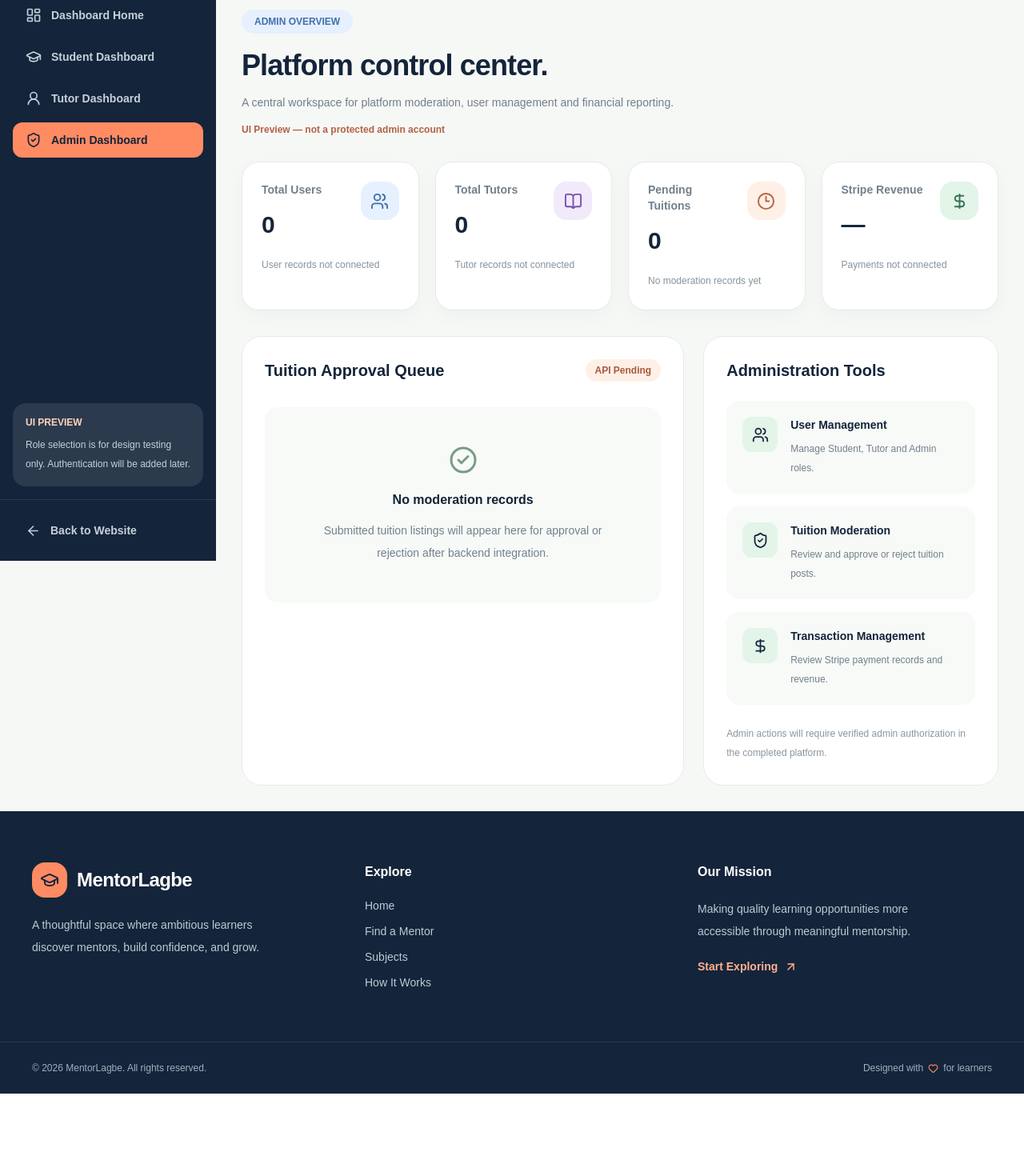
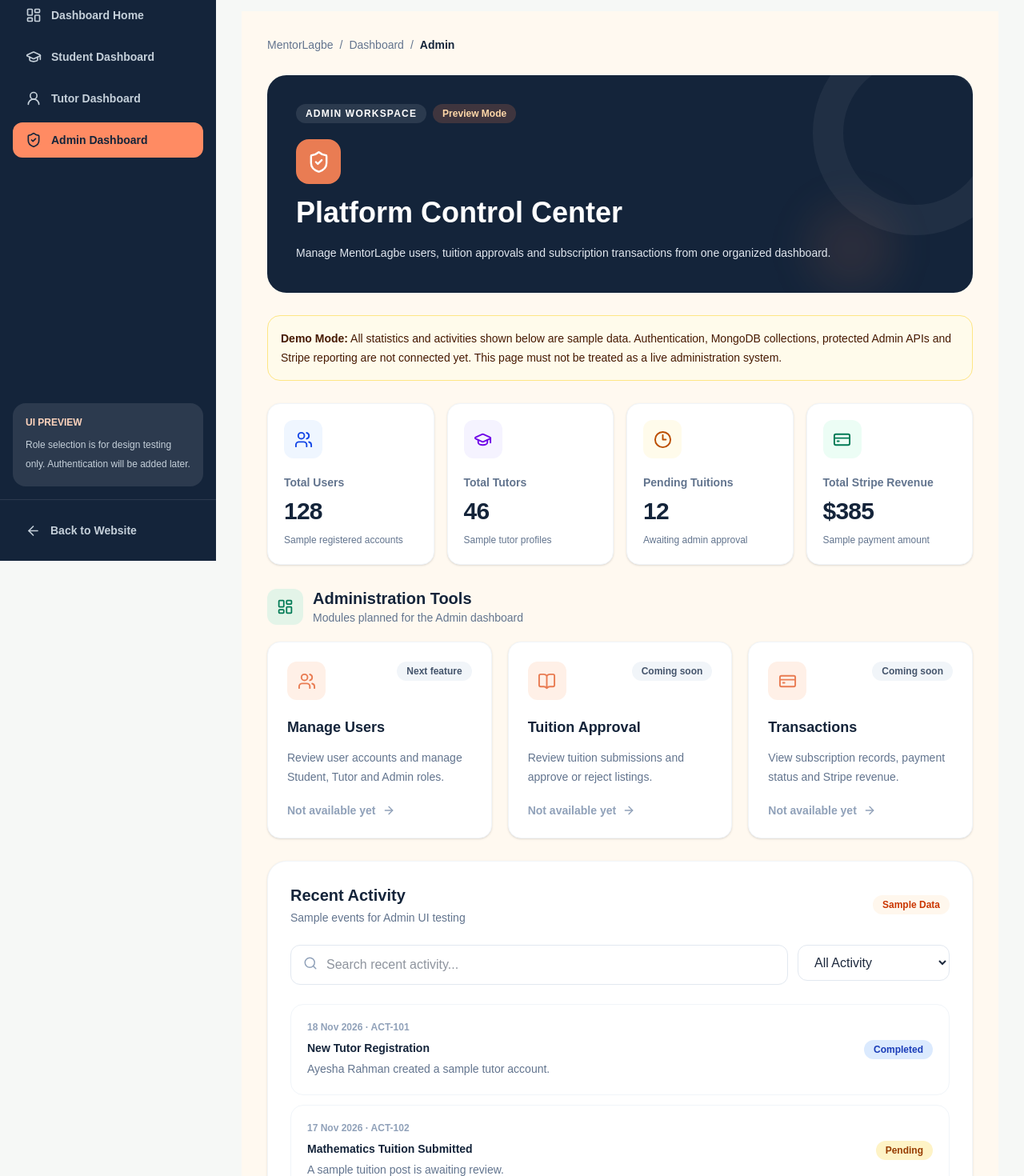
Before and after one commit to MahbubaNimmi15/mentorlagbe-client, a Next.js app: page /dashboard/admin in a window 1280 px wide. Shown: the part 180-1650 px from the top of the page at 80% size. Before the commit the page ends 1547 px from the top, so only its background shows below. Built offline with nearby package versions, Linux system fonts and the light colour scheme.

Commit message:
feat: build admin dashboard overview UI

```diff
--- a/src/app/dashboard/admin/page.tsx
+++ b/src/app/dashboard/admin/page.tsx
@@ -1,160 +1,422 @@
 
+"use client";
+
+import { useMemo, useState } from "react";
+import Link from "next/link";
 import {
+  ArrowRight,
   BookOpen,
   CheckCircle2,
   Clock3,
-  DollarSign,
+  CreditCard,
+  GraduationCap,
+  LayoutDashboard,
+  Search,
   ShieldCheck,
   Users,
 } from "lucide-react";
 
-import { StatCard } from "@/components/dashboard/stat-card";
+type ActivityType = "user" | "tuition" | "payment";
+type ActivityStatus = "Pending" | "Approved" | "Completed";
 
-const features = [
+type Activity = {
+  id: string;
+  title: string;
+  description: string;
+  type: ActivityType;
+  status: ActivityStatus;
+  date: string;
+};
+
+const demoStats = [
   {
-    title: "User Management",
-    description:
-      "Manage Student, Tutor and Admin roles.",
+    label: "Total Users",
+    value: "128",
+    detail: "Sample registered accounts",
     icon: Users,
+    tone: "bg-blue-50 text-blue-700",
   },
   {
-    title: "Tuition Moderation",
-    description:
-      "Review and approve or reject tuition posts.",
-    icon: ShieldCheck,
+    label: "Total Tutors",
+    value: "46",
+    detail: "Sample tutor profiles",
+    icon: GraduationCap,
+    tone: "bg-violet-50 text-violet-700",
   },
   {
-    title: "Transaction Management",
-    description:
-      "Review Stripe payment records and revenue.",
-    icon: DollarSign,
+    label: "Pending Tuitions",
+    value: "12",
+    detail: "Awaiting admin approval",
+    icon: Clock3,
+    tone: "bg-amber-50 text-amber-700",
+  },
+  {
+    label: "Total Stripe Revenue",
+    value: "$385",
+    detail: "Sample payment amount",
+    icon: CreditCard,
+    tone: "bg-emerald-50 text-emerald-700",
   },
 ];
 
+const adminTools = [
+  {
+    title: "Manage Users",
+    description:
+      "Review user accounts and manage Student, Tutor and Admin roles.",
+    icon: Users,
+    href: "/dashboard/admin/users",
+    note: "Next feature",
+  },
+  {
+    title: "Tuition Approval",
+    description:
+      "Review tuition submissions and approve or reject listings.",
+    icon: BookOpen,
+    href: "/dashboard/admin/tuitions",
+    note: "Coming soon",
+  },
+  {
+    title: "Transactions",
+    description:
+      "View subscription records, payment status and Stripe revenue.",
+    icon: CreditCard,
+    href: "/dashboard/admin/transactions",
+    note: "Coming soon",
+  },
+];
+
+const demoActivities: Activity[] = [
+  {
+    id: "ACT-101",
+    title: "New Tutor Registration",
+    description: "Ayesha Rahman created a sample tutor account.",
+    type: "user",
+    status: "Completed",
+    date: "18 Nov 2026",
+  },
+  {
+    id: "ACT-102",
+    title: "Mathematics Tuition Submitted",
+    description: "A sample tuition post is awaiting review.",
+    type: "tuition",
+    status: "Pending",
+    date: "17 Nov 2026",
+  },
+  {
+    id: "ACT-103",
+    title: "English Tuition Approved",
+    description: "A sample tuition listing was approved.",
+    type: "tuition",
+    status: "Approved",
+    date: "16 Nov 2026",
+  },
+  {
+    id: "ACT-104",
+    title: "Tutor Pro Subscription",
+    description: "A sample Stripe transaction was recorded.",
+    type: "payment",
+    status: "Completed",
+    date: "15 Nov 2026",
+  },
+];
+
+const statusColors: Record<ActivityStatus, string> = {
+  Pending: "bg-amber-100 text-amber-800",
+  Approved: "bg-emerald-100 text-emerald-800",
+  Completed: "bg-blue-100 text-blue-800",
+};
+
 export default function AdminDashboardPage() {
+  const [search, setSearch] = useState("");
+  const [typeFilter, setTypeFilter] = useState("all");
+
+  const filteredActivities = useMemo(() => {
+    const query = search.toLowerCase().trim();
+
+    return demoActivities.filter((activity) => {
+      const matchesQuery = [
+        activity.title,
+        activity.description,
+        activity.id,
+      ]
+        .join(" ")
+        .toLowerCase()
+        .includes(query);
+
+      const matchesType =
+        typeFilter === "all" || activity.type === typeFilter;
+
+      return matchesQuery && matchesType;
+    });
+  }, [search, typeFilter]);
+
   return (
-    <div className="space-y-8">
-      <div>
-        <span className="rounded-full bg-[#e7f0ff] px-4 py-2 text-xs font-bold text-[#4270ac]">
-          ADMIN OVERVIEW
-        </span>
+    <main className="min-h-screen bg-[#fff9f0] px-4 py-8 sm:px-6 lg:px-8">
+      <div className="mx-auto max-w-7xl space-y-7">
+        {/* Breadcrumb */}
+        <nav
+          aria-label="Breadcrumb"
+          className="flex flex-wrap items-center gap-2 text-sm text-slate-500"
+        >
+          <Link href="/" className="hover:text-[#e97c53]">
+            MentorLagbe
+          </Link>
+          <span>/</span>
+          <Link
+            href="/dashboard"
+            className="hover:text-[#e97c53]"
+          >
+            Dashboard
+          </Link>
+          <span>/</span>
+          <span className="font-bold text-[#14243a]">
+            Admin
+          </span>
+        </nav>
 
-        <h1 className="mt-6 text-3xl font-extrabold tracking-tight md:text-4xl">
-          Platform control center.
-        </h1>
+        {/* Welcome */}
+        <section className="relative overflow-hidden rounded-3xl bg-[#14243a] p-6 text-white sm:p-9">
+          <div className="relative z-10 max-w-2xl">
+            <div className="mb-5 flex flex-wrap gap-2">
+              <span className="rounded-full bg-white/10 px-3 py-1 text-xs font-bold uppercase tracking-widest text-white">
+                Admin Workspace
+              </span>
 
-        <p className="mt-3 text-sm leading-7 text-[#71808c]">
-          A central workspace for platform moderation,
-          user management and financial reporting.
-        </p>
+              <span className="rounded-full bg-[#e97c53]/20 px-3 py-1 text-xs font-semibold text-orange-200">
+                Preview Mode
+              </span>
+            </div>
 
-        <p className="mt-3 text-xs font-bold text-[#b36145]">
-          UI Preview — not a protected admin account
-        </p>
-      </div>
+            <div className="mb-4 flex h-14 w-14 items-center justify-center rounded-2xl bg-[#e97c53]">
+              <ShieldCheck size={29} />
+            </div>
 
-      <div className="grid gap-5 sm:grid-cols-2 xl:grid-cols-4">
-        <StatCard
-          title="Total Users"
-          value="0"
-          description="User records not connected"
-          icon={<Users size={23} />}
-          accent="blue"
-        />
+            <h1 className="text-3xl font-extrabold sm:text-4xl">
+              Platform Control Center
+            </h1>
 
-        <StatCard
-          title="Total Tutors"
-          value="0"
-          description="Tutor records not connected"
-          icon={<BookOpen size={23} />}
-          accent="purple"
-        />
+            <p className="mt-4 text-sm leading-7 text-slate-200">
+              Manage MentorLagbe users, tuition approvals and
+              subscription transactions from one organized dashboard.
+            </p>
+          </div>
 
-        <StatCard
-          title="Pending Tuitions"
-          value="0"
-          description="No moderation records yet"
-          icon={<Clock3 size={23} />}
-          accent="orange"
-        />
+          <div className="pointer-events-none absolute -right-14 -top-14 h-64 w-64 rounded-full border-[38px] border-white/5" />
+          <div className="pointer-events-none absolute bottom-0 right-24 h-28 w-28 rounded-full bg-[#e97c53]/10 blur-xl" />
+        </section>
 
-        <StatCard
-          title="Stripe Revenue"
-          value="—"
-          description="Payments not connected"
-          icon={<DollarSign size={23} />}
-          accent="green"
-        />
-      </div>
+        {/* Explicit demo notice */}
+        <div className="rounded-2xl border border-amber-200 bg-amber-50 p-4 text-sm leading-6 text-amber-950">
+          <strong>Demo Mode:</strong> All statistics and activities
+          shown below are sample data. Authentication, MongoDB
+          collections, protected Admin APIs and Stripe reporting
+          are not connected yet. This page must not be treated
+          as a live administration system.
+        </div>
 
-      <div className="grid gap-6 lg:grid-cols-[1.2fr_0.8fr]">
-        <section className="rounded-[25px] border border-[#e6ebe7] bg-white p-7">
+        {/* Stats */}
+        <section className="grid grid-cols-2 gap-4 xl:grid-cols-4">
+          {demoStats.map((stat) => {
+            const Icon = stat.icon;
+
+            return (
+              <article
+                key={stat.label}
+                className="rounded-2xl border border-slate-100 bg-white p-5 shadow-sm"
+              >
+                <div
+                  className={`mb-5 inline-flex h-12 w-12 items-center justify-center rounded-xl ${stat.tone}`}
+                >
+                  <Icon size={23} />
+                </div>
+
+                <p className="text-xs font-bold text-slate-500 sm:text-sm">
+                  {stat.label}
+                </p>
+
+                <p className="mt-2 text-3xl font-extrabold tracking-tight text-[#14243a]">
+                  {stat.value}
+                </p>
+
+                <p className="mt-2 text-xs leading-5 text-slate-500">
+                  {stat.detail}
+                </p>
+              </article>
+            );
+          })}
+        </section>
+
+        {/* Section title */}
+        <section>
+          <div className="mb-5 flex items-center gap-3">
+            <div className="rounded-xl bg-[#e3f4e8] p-3 text-emerald-700">
+              <LayoutDashboard size={21} />
+            </div>
+
+            <div>
+              <h2 className="text-xl font-extrabold text-[#14243a]">
+                Administration Tools
+              </h2>
+
+              <p className="text-sm text-slate-500">
+                Modules planned for the Admin dashboard
+              </p>
+            </div>
+          </div>
+
+          <div className="grid gap-5 md:grid-cols-3">
+            {adminTools.map((tool) => {
+              const Icon = tool.icon;
+
+              return (
+                <article
+                  key={tool.title}
+                  className="flex flex-col rounded-2xl border border-slate-100 bg-white p-6 shadow-sm transition hover:border-orange-200"
+                >
+                  <div className="flex items-start justify-between gap-3">
+                    <div className="flex h-12 w-12 items-center justify-center rounded-xl bg-[#fff0e7] text-[#e97c53]">
+                      <Icon size={23} />
+                    </div>
+
+                    <span className="rounded-full bg-slate-100 px-3 py-1 text-xs font-semibold text-slate-600">
+                      {tool.note}
+                    </span>
+                  </div>
+
+                  <h3 className="mt-5 text-lg font-extrabold text-[#14243a]">
+                    {tool.title}
+                  </h3>
+
+                  <p className="mt-3 flex-1 text-sm leading-6 text-slate-500">
+                    {tool.description}
+                  </p>
+
+                  <div className="mt-5 flex items-center gap-2 text-sm font-bold text-slate-400">
+                    Not available yet
+                    <ArrowRight size={16} />
+                  </div>
+                </article>
+              );
+            })}
+          </div>
+        </section>
+
+        {/* Recent activity */}
+        <section className="rounded-3xl border border-slate-100 bg-white p-5 shadow-sm sm:p-7">
           <div className="flex flex-wrap items-center justify-between gap-3">
-            <h2 className="text-xl font-extrabold">
-              Tuition Approval Queue
-            </h2>
+            <div>
+              <h2 className="text-xl font-extrabold text-[#14243a]">
+                Recent Activity
+              </h2>
+              <p className="mt-1 text-sm text-slate-500">
+                Sample events for Admin UI testing
+              </p>
+            </div>
 
-            <span className="rounded-full bg-[#fff0e7] px-3 py-1.5 text-xs font-bold text-[#a85a3b]">
-              API Pending
+            <span className="rounded-full bg-orange-50 px-3 py-1 text-xs font-bold text-orange-700">
+              Sample Data
             </span>
           </div>
 
-          <div className="mt-8 rounded-2xl bg-[#f7faf7] px-5 py-12 text-center">
-            <CheckCircle2
-              size={36}
-              className="mx-auto text-[#799c86]"
-            />
+          <div className="mt-6 grid gap-3 sm:grid-cols-[1fr_190px]">
+            <div className="relative">
+              <Search
+                size={18}
+                className="pointer-events-none absolute left-4 top-3.5 text-slate-400"
+              />
 
-            <h3 className="mt-5 font-extrabold">
-              No moderation records
-            </h3>
+              <label htmlFor="activity-search" className="sr-only">
+                Search activity
+              </label>
 
-            <p className="mx-auto mt-3 max-w-sm text-sm leading-7 text-[#72808c]">
-              Submitted tuition listings will appear
-              here for approval or rejection after
-              backend integration.
-            </p>
+              <input
+                id="activity-search"
+                type="search"
+                value={search}
+                onChange={(event) => setSearch(event.target.value)}
+                placeholder="Search recent activity..."
+                className="w-full rounded-xl border border-slate-200 py-3 pl-11 pr-4 text-sm text-slate-800 outline-none focus:border-[#e97c53]"
+              />
+            </div>
+
+            <div>
+              <label htmlFor="activity-type" className="sr-only">
+                Filter activity type
+              </label>
+
+              <select
+                id="activity-type"
+                value={typeFilter}
+                onChange={(event) => setTypeFilter(event.target.value)}
+                className="w-full rounded-xl border border-slate-200 bg-white px-4 py-3 text-sm text-slate-800 outline-none focus:border-[#e97c53]"
+              >
+                <option value="all">All Activity</option>
+                <option value="user">Users</option>
+                <option value="tuition">Tuitions</option>
+                <option value="payment">Payments</option>
+              </select>
+            </div>
+          </div>
+
+          <div className="mt-6 space-y-3">
+            {filteredActivities.length === 0 ? (
+              <div className="rounded-2xl bg-slate-50 p-10 text-center">
+                <p className="font-bold text-[#14243a]">
+                  No matching activities
+                </p>
+                <p className="mt-2 text-sm text-slate-500">
+                  Try another search or filter.
+                </p>
+              </div>
+            ) : (
+              filteredActivities.map((activity) => (
+                <article
+                  key={activity.id}
+                  className="flex flex-wrap items-center justify-between gap-4 rounded-2xl border border-slate-100 p-4 sm:p-5"
+                >
+                  <div className="min-w-0 flex-1">
+                    <p className="text-xs font-semibold text-slate-400">
+                      {activity.date} · {activity.id}
+                    </p>
+
+                    <h3 className="mt-2 text-sm font-bold text-[#14243a]">
+                      {activity.title}
+                    </h3>
+
+                    <p className="mt-1 text-sm leading-6 text-slate-500">
+                      {activity.description}
+                    </p>
+                  </div>
+
+                  <span
+                    className={`inline-flex items-center gap-1 rounded-full px-3 py-1 text-xs font-bold ${statusColors[activity.status]}`}
+                  >
+                    {activity.status === "Approved" && (
+                      <CheckCircle2 size={13} />
+                    )}
+                    {activity.status}
+                  </span>
+                </article>
+              ))
+            )}
           </div>
         </section>
 
-        <section className="rounded-[25px] border border-[#e6ebe7] bg-white p-7">
-          <h2 className="text-xl font-extrabold">
-            Administration Tools
-          </h2>
+        {/* Roadmap note */}
+        <section className="rounded-2xl border border-[#e3f4e8] bg-[#e3f4e8] p-5">
+          <p className="text-sm font-bold text-[#14243a]">
+            Next implementation: Admin User Management
+          </p>
 
-          <div className="mt-6 space-y-4">
-            {features.map((feature) => {
-              const Icon = feature.icon;
-
-              return (
-                <div
-                  key={feature.title}
-                  className="flex gap-4 rounded-2xl bg-[#f7faf7] p-5"
-                >
-                  <div className="flex h-11 w-11 shrink-0 items-center justify-center rounded-xl bg-[#e3f4e8]">
-                    <Icon size={21} />
-                  </div>
-
-                  <div>
-                    <h3 className="text-sm font-extrabold">
-                      {feature.title}
-                    </h3>
-
-                    <p className="mt-2 text-xs leading-6 text-[#72808c]">
-                      {feature.description}
-                    </p>
-                  </div>
-                </div>
-              );
-            })}
-          </div>
-
-          <p className="mt-6 text-xs leading-6 text-[#8a96a0]">
-            Admin actions will require verified admin
-            authorization in the completed platform.
+          <p className="mt-2 text-sm leading-6 text-slate-700">
+            We will add a user list, search, role filters and
+            role-change confirmations. Real account permissions
+            will only be enabled after secure authentication and
+            backend authorization are implemented.
           </p>
         </section>
       </div>
-    </div>
+    </main>
   );
 }
```
